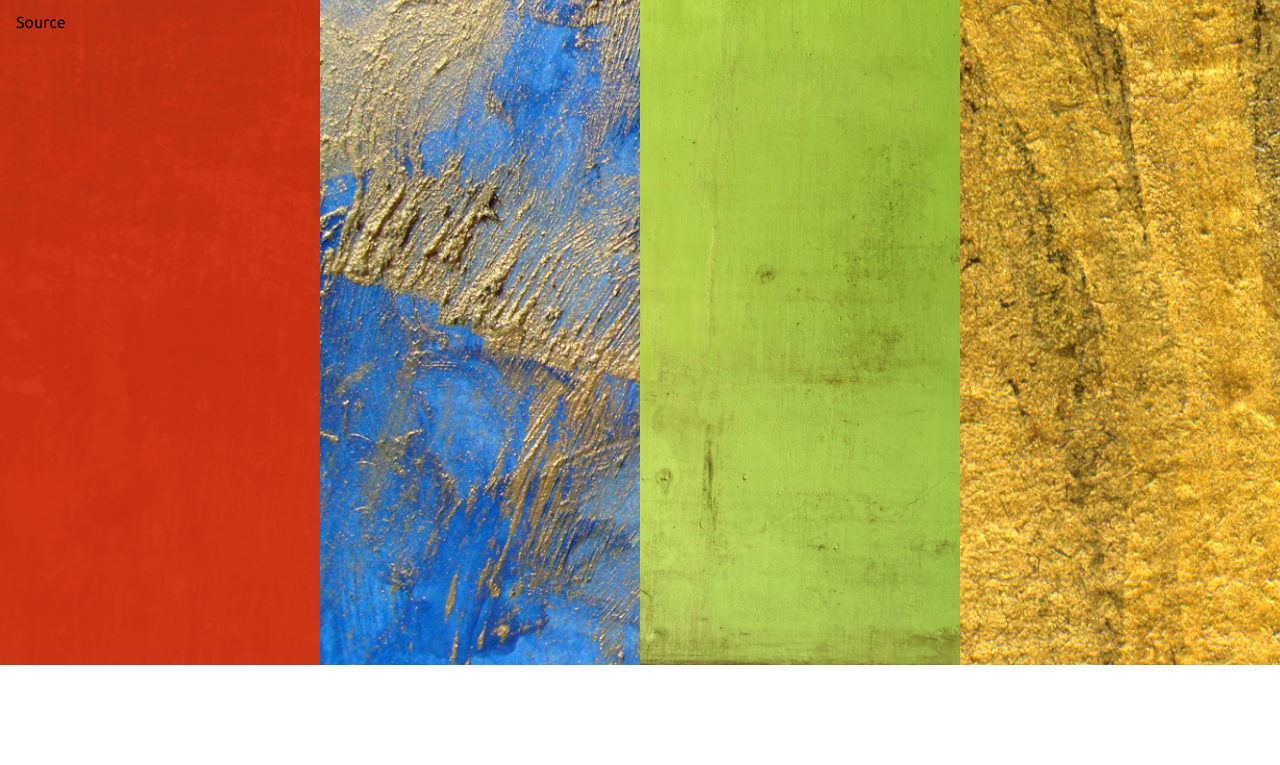
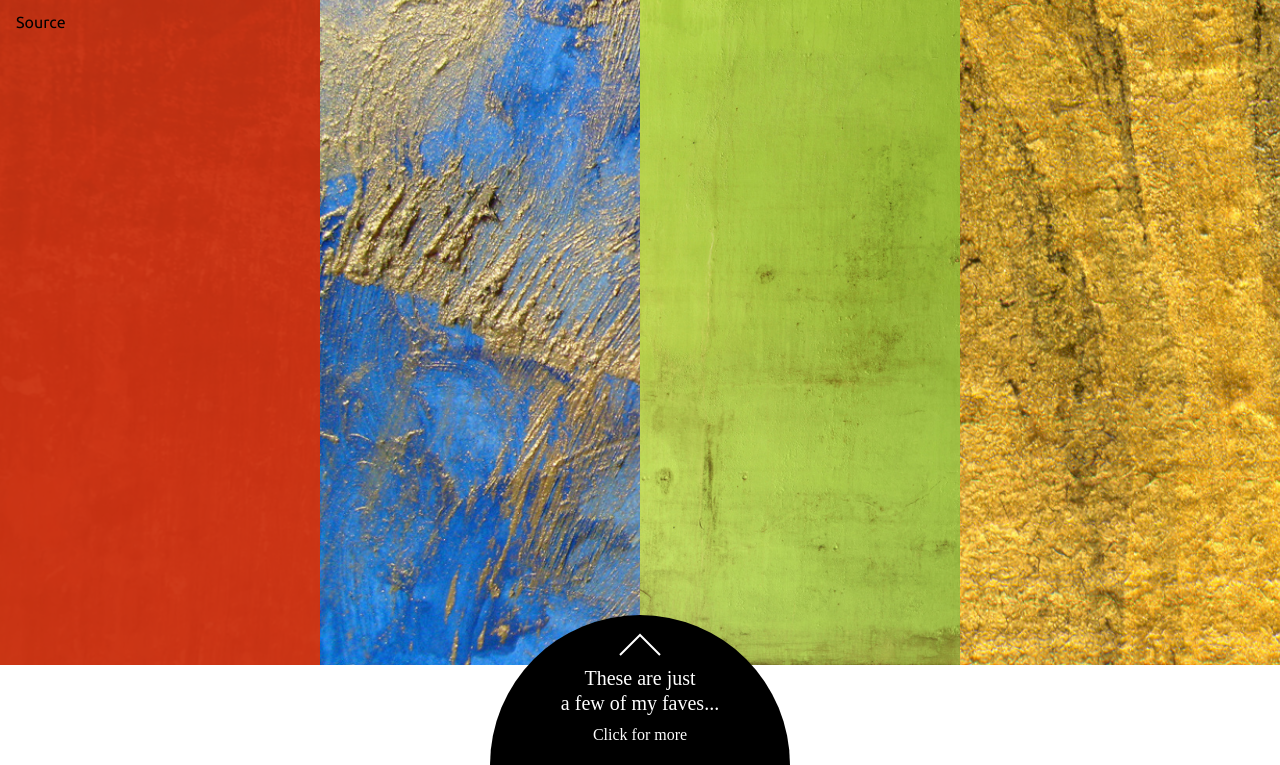
Before and after one commit to Pajamaman/Pajamaman.github.io, a plain HTML site: page index.html in a window 1280 px wide. Shown: the part 135-900 px from the top of the page. Before the commit the page ends 800 px from the top, so only its background shows below. Drawn offline with Linux system fonts and the light colour scheme.

Commit message:
Added more link

```diff
--- a/index.html
+++ b/index.html
@@ -9,6 +9,7 @@
                 color: white;
                 font-family: 'Ubuntu', sans-serif;
                 margin: 0;
+                overflow: hidden;
             }
             a {
                 color: black;
@@ -31,7 +32,7 @@
                 -webkit-box-sizing: border-box;
                 -moz-box-sizing: border-box;
                 box-sizing: border-box;
-                padding: 1em;
+                padding: 16px;
 
                 opacity: 0;
                 -webkit-transition: opacity 0.3s;
@@ -70,9 +71,27 @@
             div.outer:last-child div.inner {
                 background: rgba(230, 180, 50, 0.8);
             }
+            #more {
+                margin: auto;
+
+                position: absolute;
+                left: 0;
+                right: 0;
+                bottom: -100px;
+                -webkit-transition: bottom 0.3s;
+                transition: bottom 0.3s;
+            }
+            #more:hover {
+                bottom: -10px;
+                -webkit-transition: bottom 0.3s;
+                transition: bottom 0.3s;
+
+                cursor: pointer;
+            }
         </style>
     </head>
     <body>
+        <div>
             <div class="outer">
                 <div class="inner">
                     <h1>banking</h1>
@@ -115,5 +134,38 @@
                     </p>
                 </div>
             </div>
+        </div>
+        <canvas id="more" width="300" height="150"></canvas>
+        <script>
+            (function () {
+                var canvas = document.getElementById('more'),
+                    context = canvas.getContext('2d');
+
+                context.beginPath();
+                context.arc(150, 150, 150, Math.PI, 0);
+                context.fillStyle = 'black';
+                context.fill();
+
+                context.beginPath();
+                context.moveTo(130, 40);
+                context.lineWidth = 2;
+                context.lineTo(150, 20);
+                context.lineTo(170, 40);
+                context.strokeStyle = 'white';
+                context.stroke();
+
+                context.font = '20px Ubuntu';
+                context.textAlign = 'center';
+                context.fillStyle = 'white';
+                context.fillText('These are just', 150, 70);
+                context.fillText('a few of my faves...', 150, 95);
+                context.font = '16px Ubuntu';
+                context.fillText('Click for more', 150, 125);
+
+                canvas.onclick = function () {
+                    document.location = 'https://github.com/Pajamaman?tab=repositories';
+                };
+            }());
+        </script>
     </body>
 </html>
```
Lines whose indentation alone changed are shown as unchanged.
